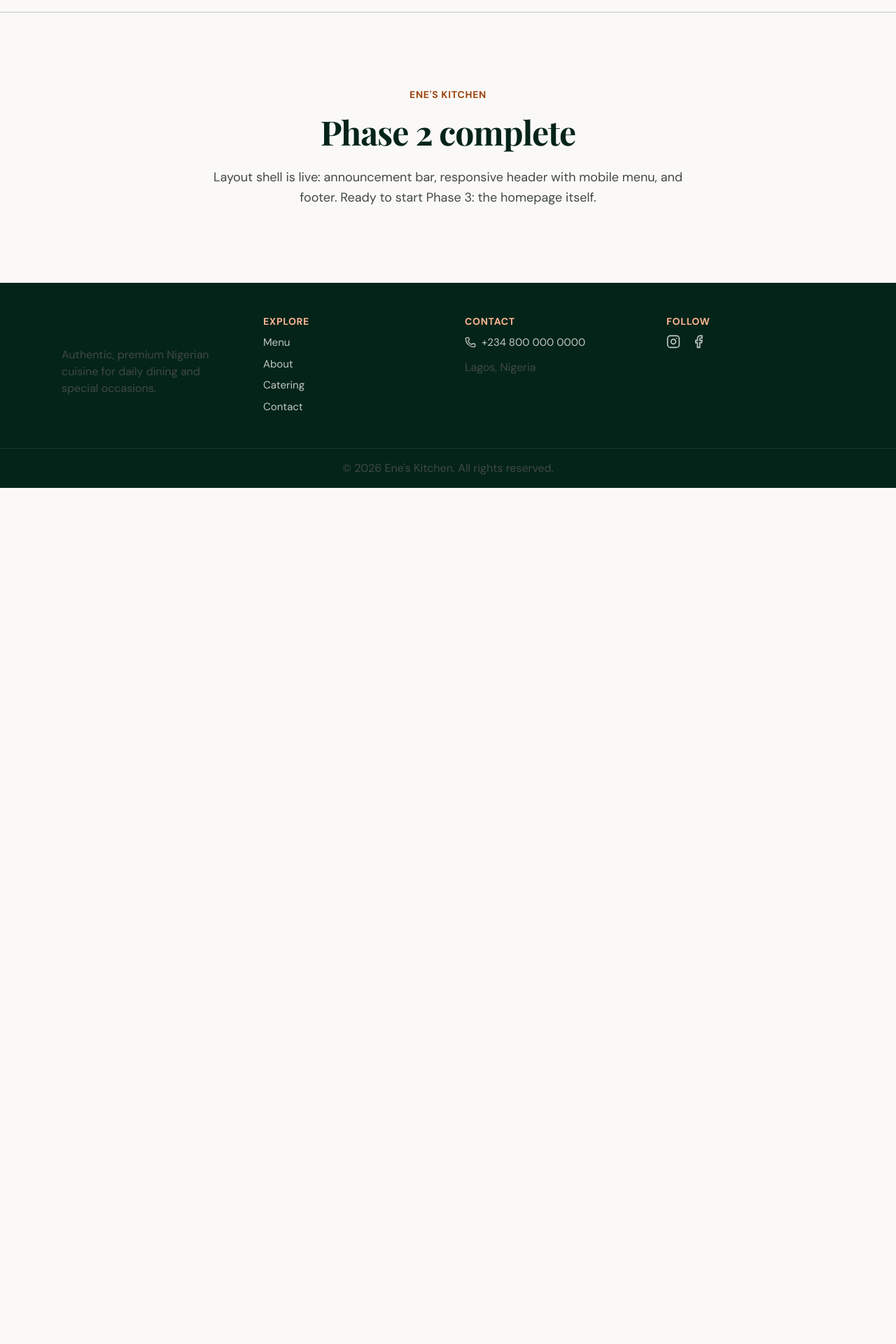
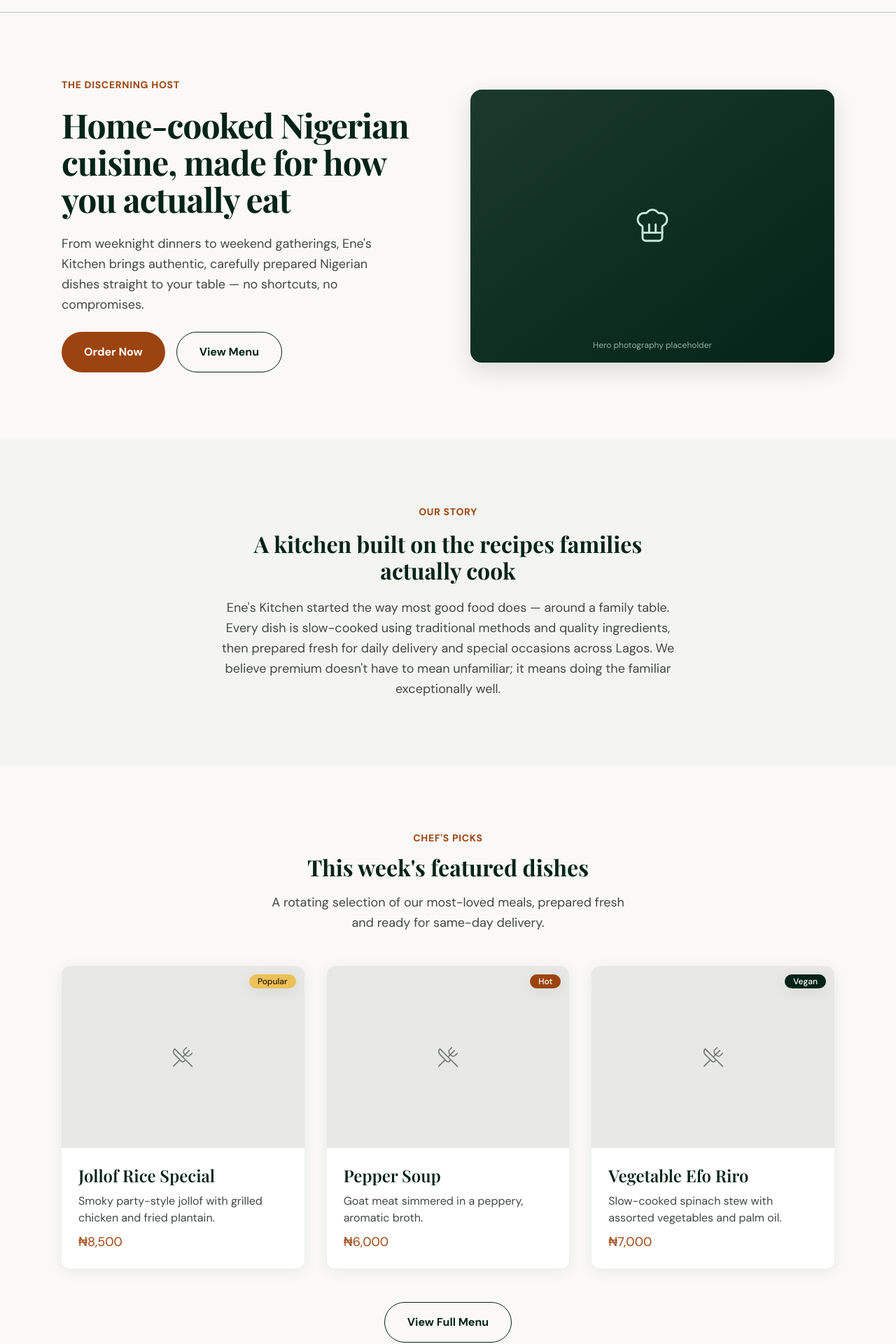
Before and after one commit to Emmanuelochepo/ene-kitchen, a Next.js app: page / in a window 1280 px wide. Shown: the part 103-2023 px from the top of the page at 70% size. Before the commit the page ends 800 px from the top, so only its background shows below. Built offline with nearby package versions, Linux system fonts and the light colour scheme.

Commit message:
Phase 3: homepage - hero, brand intro, featured dishes (with reusable FoodCard component)

```diff
--- a/src/app/page.tsx
+++ b/src/app/page.tsx
@@ -1,18 +1,13 @@
+import { Hero } from "@/components/home/Hero";
+import { BrandIntro } from "@/components/home/BrandIntro";
+import { FeaturedDishes } from "@/components/home/FeaturedDishes";
+
 export default function Home() {
   return (
-    <main className="flex-1 flex items-center justify-center px-6 py-20 text-center">
-      <div className="max-w-2xl">
-        <p className="font-body text-[14px] font-bold tracking-[0.05em] uppercase text-secondary mb-4">
-          Ene&apos;s Kitchen
-        </p>
-        <h1 className="font-display font-bold text-[28px] md:text-[48px] leading-[1.2] md:leading-[1.1] tracking-[-0.02em] text-primary mb-6">
-          Phase 2 complete
-        </h1>
-        <p className="font-body text-[16px] md:text-[18px] leading-[1.6] text-on-surface-variant">
-          Layout shell is live: announcement bar, responsive header with mobile
-          menu, and footer. Ready to start Phase 3: the homepage itself.
-        </p>
-      </div>
+    <main className="flex-1 flex flex-col">
+      <Hero />
+      <BrandIntro />
+      <FeaturedDishes />
     </main>
   );
 }
--- /dev/null
+++ b/src/components/home/BrandIntro.tsx
@@ -0,0 +1,24 @@
+import { HeadlineLg, BodyLg, LabelMd } from "@/components/ui/Typography";
+
+export function BrandIntro() {
+  return (
+    <section className="bg-surface-container-low">
+      <div className="max-w-[1200px] mx-auto px-6 md:px-12 py-16 md:py-24">
+        <div className="max-w-2xl mx-auto text-center flex flex-col items-center gap-5">
+          <LabelMd className="text-secondary">Our Story</LabelMd>
+          <HeadlineLg as="h2">
+            A kitchen built on the recipes families actually cook
+          </HeadlineLg>
+          <BodyLg>
+            Ene&apos;s Kitchen started the way most good food does — around a
+            family table. Every dish is slow-cooked using traditional methods
+            and quality ingredients, then prepared fresh for daily delivery
+            and special occasions across Lagos. We believe premium doesn&apos;t
+            have to mean unfamiliar; it means doing the familiar exceptionally
+            well.
+          </BodyLg>
+        </div>
+      </div>
+    </section>
+  );
+}
--- /dev/null
+++ b/src/components/home/FeaturedDishes.tsx
@@ -0,0 +1,49 @@
+import { Button } from "@/components/ui/Button";
+import { FoodCard } from "@/components/ui/FoodCard";
+import { HeadlineLg, BodyLg, LabelMd } from "@/components/ui/Typography";
+
+const FEATURED_DISHES = [
+  {
+    name: "Jollof Rice Special",
+    description: "Smoky party-style jollof with grilled chicken and fried plantain.",
+    price: "₦8,500",
+    badge: { label: "Popular", variant: "gold" as const },
+  },
+  {
+    name: "Pepper Soup",
+    description: "Goat meat simmered in a peppery, aromatic broth.",
+    price: "₦6,000",
+    badge: { label: "Hot", variant: "spice" as const },
+  },
+  {
+    name: "Vegetable Efo Riro",
+    description: "Slow-cooked spinach stew with assorted vegetables and palm oil.",
+    price: "₦7,000",
+    badge: { label: "Vegan", variant: "forest" as const },
+  },
+];
+
+export function FeaturedDishes() {
+  return (
+    <section className="max-w-[1200px] mx-auto px-6 md:px-12 py-16 md:py-24">
+      <div className="flex flex-col items-center text-center gap-4 mb-12">
+        <LabelMd className="text-secondary">Chef&apos;s Picks</LabelMd>
+        <HeadlineLg as="h2">This week&apos;s featured dishes</HeadlineLg>
+        <BodyLg className="max-w-lg">
+          A rotating selection of our most-loved meals, prepared fresh and
+          ready for same-day delivery.
+        </BodyLg>
+      </div>
+
+      <div className="grid grid-cols-1 sm:grid-cols-2 lg:grid-cols-3 gap-6 md:gap-8">
+        {FEATURED_DISHES.map((dish) => (
+          <FoodCard key={dish.name} {...dish} />
+        ))}
+      </div>
+
+      <div className="flex justify-center mt-12">
+        <Button variant="secondary">View Full Menu</Button>
+      </div>
+    </section>
+  );
+}
--- /dev/null
+++ b/src/components/home/Hero.tsx
@@ -0,0 +1,37 @@
+import { ChefHat } from "lucide-react";
+import { Button } from "@/components/ui/Button";
+import { HeadlineXl, BodyLg, LabelMd } from "@/components/ui/Typography";
+
+export function Hero() {
+  return (
+    <section className="relative overflow-hidden">
+      <div className="max-w-[1200px] mx-auto px-6 md:px-12 py-16 md:py-24 grid grid-cols-1 lg:grid-cols-2 gap-12 lg:gap-16 items-center">
+        <div className="flex flex-col items-start gap-6 order-2 lg:order-1 text-center lg:text-left mx-auto lg:mx-0">
+          <LabelMd className="text-secondary">The Discerning Host</LabelMd>
+          <HeadlineXl as="h1">
+            Home-cooked Nigerian cuisine, made for how you actually eat
+          </HeadlineXl>
+          <BodyLg className="max-w-md">
+            From weeknight dinners to weekend gatherings, Ene&apos;s Kitchen brings
+            authentic, carefully prepared Nigerian dishes straight to your table —
+            no shortcuts, no compromises.
+          </BodyLg>
+          <div className="flex flex-col sm:flex-row gap-4 w-full sm:w-auto">
+            <Button variant="primary">Order Now</Button>
+            <Button variant="secondary">View Menu</Button>
+          </div>
+        </div>
+
+        {/* Hero visual — placeholder until real photography is supplied */}
+        <div className="order-1 lg:order-2 w-full">
+          <div className="relative aspect-[4/3] w-full max-w-md mx-auto lg:max-w-none rounded-lg bg-gradient-to-br from-primary-container to-primary shadow-overlay flex items-center justify-center">
+            <ChefHat size={56} className="text-primary-fixed" strokeWidth={1.25} />
+            <span className="absolute bottom-4 inset-x-4 text-center font-body text-[12px] text-primary-fixed/70">
+              Hero photography placeholder
+            </span>
+          </div>
+        </div>
+      </div>
+    </section>
+  );
+}
--- /dev/null
+++ b/src/components/ui/FoodCard.tsx
@@ -0,0 +1,40 @@
+import { UtensilsCrossed } from "lucide-react";
+import { Card } from "@/components/ui/Card";
+import { Badge } from "@/components/ui/Badge";
+import { HeadlineMd, BodyLg, BodyMd } from "@/components/ui/Typography";
+
+export interface FoodCardProps {
+  name: string;
+  description: string;
+  price: string;
+  badge?: { label: string; variant?: "spice" | "gold" | "forest" };
+}
+
+/**
+ * Food Card — per Design.md "Food Cards": 12px rounded corners,
+ * 4:3 image at top, headline-md title, bold spice-orange price,
+ * small circular badge top-right for Hot/Vegan/Popular.
+ *
+ * Image area is a placeholder until real food photography is supplied.
+ */
+export function FoodCard({ name, description, price, badge }: FoodCardProps) {
+  return (
+    <Card noPadding className="h-full flex flex-col">
+      <div className="relative aspect-[4/3] w-full bg-surface-container-high flex items-center justify-center">
+        <UtensilsCrossed size={32} className="text-outline" strokeWidth={1.25} />
+        {badge && (
+          <Badge variant={badge.variant} className="absolute top-3 right-3">
+            {badge.label}
+          </Badge>
+        )}
+      </div>
+      <div className="p-6 flex flex-col gap-2 flex-1">
+        <HeadlineMd className="text-[20px] md:text-[24px]">{name}</HeadlineMd>
+        <BodyMd className="flex-1">{description}</BodyMd>
+        <BodyLg as="span" className="font-bold text-secondary">
+          {price}
+        </BodyLg>
+      </div>
+    </Card>
+  );
+}
```
